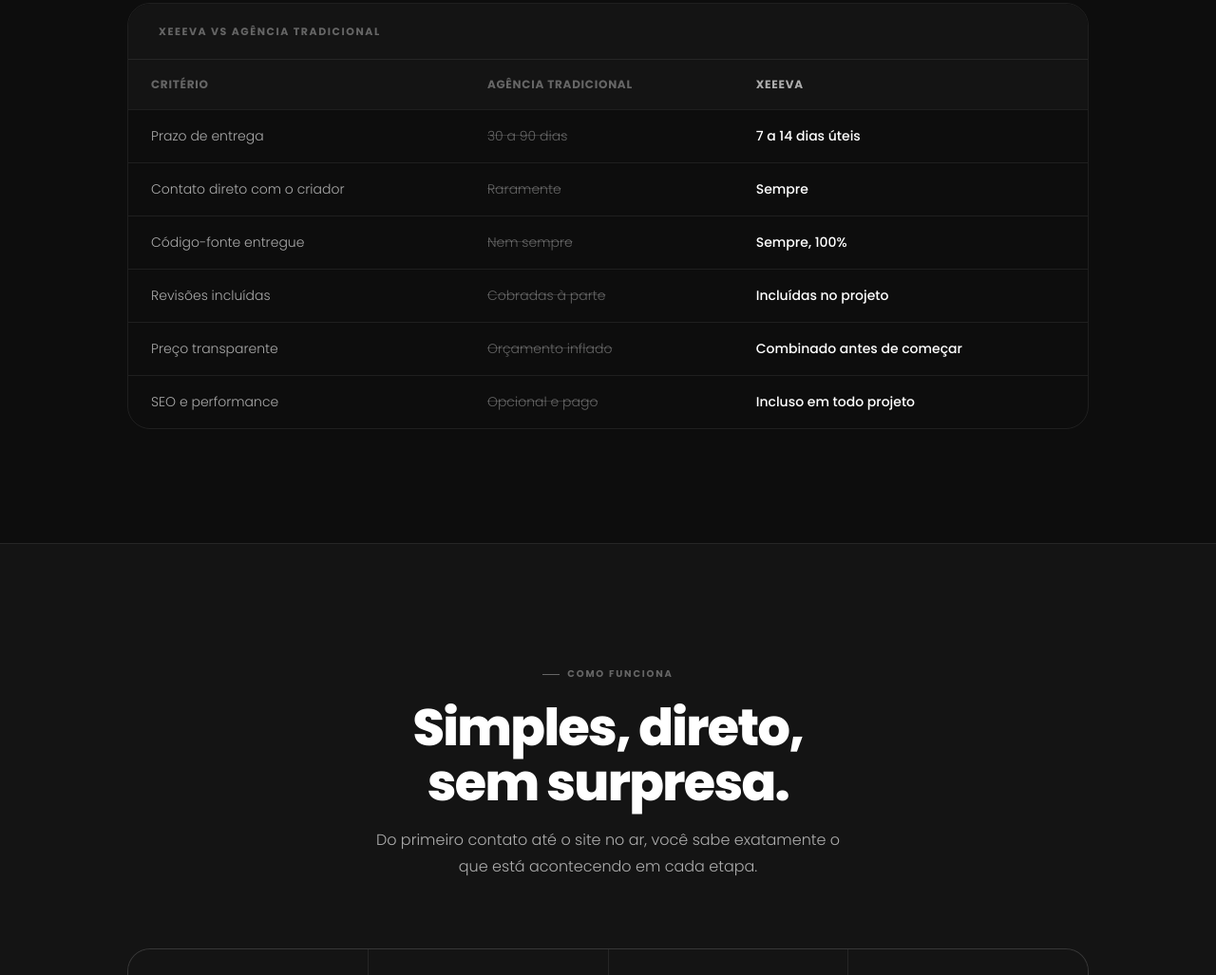
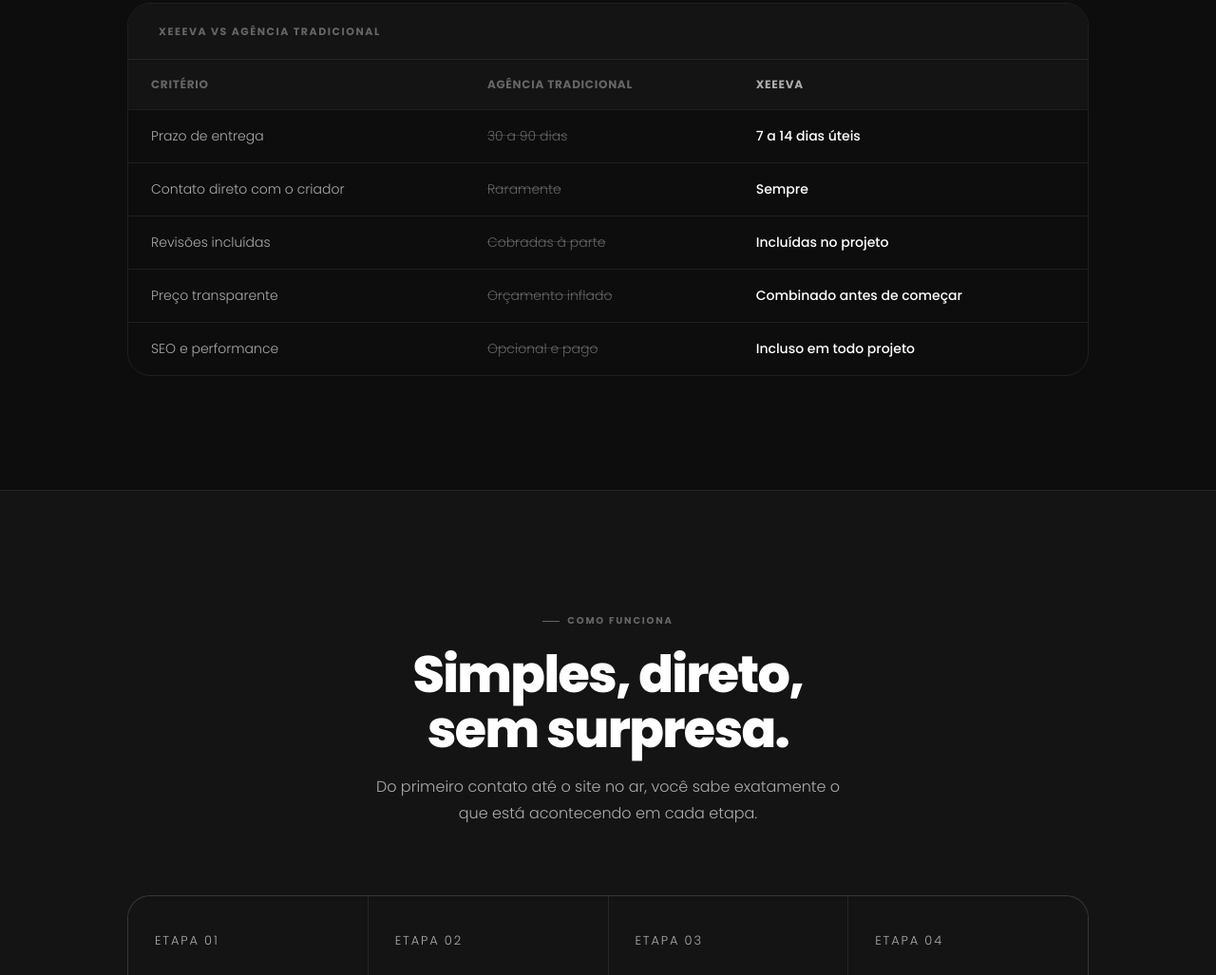
Before and after one commit to vinicius-do-valle/portfolio, a website: page index.html in a window 1280 px wide. Shown: the part 4511-5538 px from the top of the page at 95% size. Drawn offline with Linux system fonts and the light colour scheme.

Commit message:
Fourth  commit

```diff
--- a/index.html
+++ b/index.html
@@ -299,11 +299,6 @@
               <td class="good">Sempre</td>
             </tr>
             <tr>
-              <td>Código-fonte entregue</td>
-              <td class="bad">Nem sempre</td>
-              <td class="good">Sempre, 100%</td>
-            </tr>
-            <tr>
               <td>Revisões incluídas</td>
               <td class="bad">Cobradas à parte</td>
               <td class="good">Incluídas no projeto</td>
```
